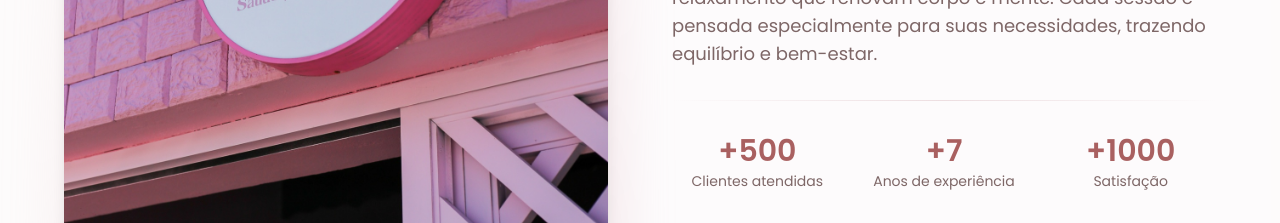
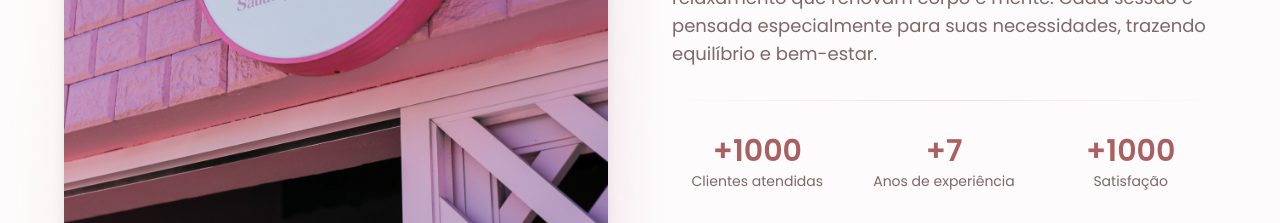
Before and after one commit to LUISFELIPE01010/espa-o-rabello-landing, a React (Vite) app: page / in a window 1280 px wide. Shown: the part 1300-1523 px from the top of the page. Built offline with nearby package versions, Linux system fonts and the light colour scheme; the HTML template or start-up script is replaced by a standard one.

Commit message:
Visual edit in Lovable
Edited UI in Lovable

```diff
--- a/src/components/About.tsx
+++ b/src/components/About.tsx
@@ -30,7 +30,7 @@ const About = () => {
 
             <div className="grid grid-cols-3 gap-4 text-center">
               <div>
-                <span className="block text-2xl md:text-3xl font-semibold text-primary">+500</span>
+                <span className="block text-2xl md:text-3xl font-semibold text-primary">+1000</span>
                 <span className="text-sm text-muted-foreground">Clientes atendidas</span>
               </div>
               <div>
```
